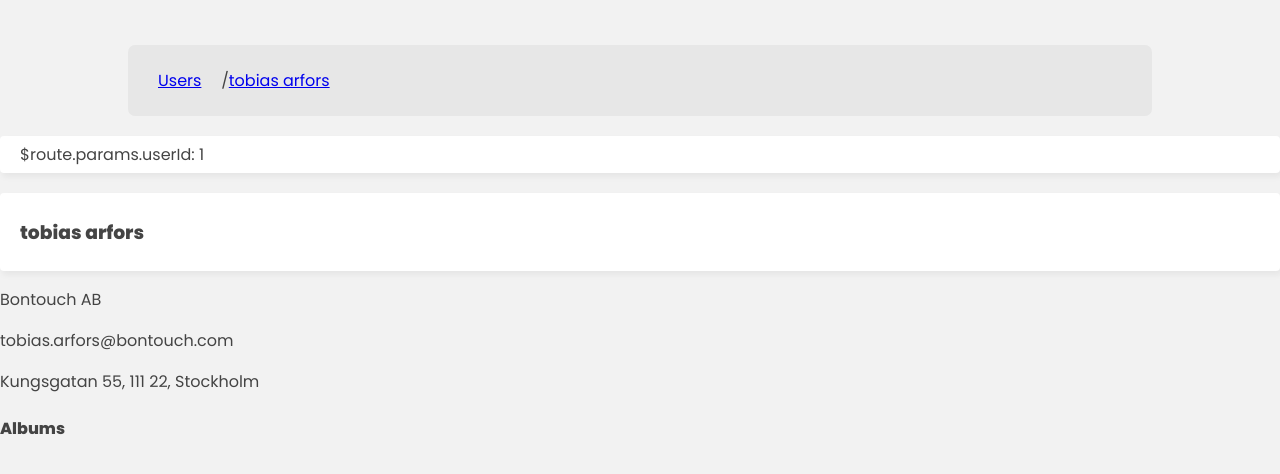
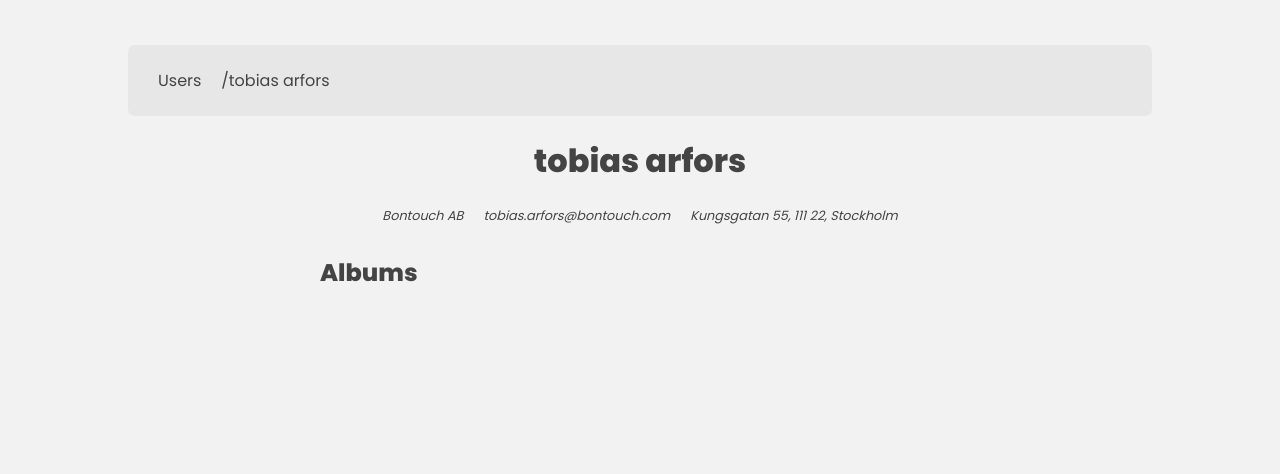
Before and after one commit to axxcident/Bontouch-Case, a Vue app: page /user/1 in a window 1280 px wide. Shown: the top 474 px of the page. Built offline with nearby package versions, Linux system fonts and the light colour scheme.

Commit message:
Allt bra. save innan risk

```diff
--- a/src/assets/main.css
+++ b/src/assets/main.css
@@ -8,6 +8,11 @@ body {
 
 body * {
   font-family: "Poppins";
+}
+
+a {
+  text-decoration: none;
+  color: #444;
 }
 
 .breadcrumb {
@@ -85,6 +90,23 @@ header h2 {
   color: #777;
 }
 
+header .italic-section {
+  display: flex;
+}
+
+header .italic-section p {
+  font-style: italic;
+  font-size: .8rem;
+  margin: auto 10px;
+}
+
+.albums {
+  display: flex;
+  justify-self: flex-start;
+  max-width: 640px;
+  margin: 30px auto 10px;
+}
+
 .photos {
   margin: 2vh 10vw;
   display: grid;
--- a/src/components/AlbumDetails.vue
+++ b/src/components/AlbumDetails.vue
@@ -3,7 +3,6 @@
     <p> {{ title }}</p>
     <button @click="testet(id)">test</button>
     <RouterLink :to="`/user/${$route.params.userId}/albums/${id}`">Länk till rymden</RouterLink>
-    <!-- <RouterLink :to="{ name: 'album', params: { userId: $route.params.userId, albumId: id } }"> album titel </RouterLink> -->
     <p> {{ id }}</p>
   </div>
 </template>
--- a/src/components/UserDetails.vue
+++ b/src/components/UserDetails.vue
@@ -1,13 +1,11 @@
 <template>
   <div class="task">
     <!-- @click="userPage(empl.id)" -->
-    <div class="namninfo">
-      <RouterLink :to="`/user/${empl.id}`">Länk till rymden</RouterLink>
-      <!-- <RouterLink :to="{ name: 'UserView', params: { emplId: empl.id } }">Länk till rymden</RouterLink> -->
+    <RouterLink class="namninfo" :to="`/user/${empl.id}`">
       <h3>{{ empl.namn }}</h3>
       <h4>{{ empl.company }}</h4>
       <h5>{{ empl.namn }}.{{ empl.efter }}{{ empl.email }}</h5>
-    </div>
+    </RouterLink>
     <i class="fa-star" :class="empl.isFav ? 'fa-solid' : 'fa-regular'" @click="EmpStore.ToggleFavEmployee(empl.id)"></i>
   </div>
 </template>
--- a/src/views/UserView.vue
+++ b/src/views/UserView.vue
@@ -1,18 +1,15 @@
 <template>
-  <div class="task">
-    $route.params.userId: {{ $route.params.userId }}
-  </div>
-  <div class="task">
-    <h3>{{ employees[$route.params.userId - 1].namn }} {{ employees[$route.params.userId - 1].efter }}</h3>
-  </div>
-  <div class="italic section">
-    <p>Bontouch AB</p>
-    <p>{{ employees[$route.params.userId - 1].namn }}.{{ employees[$route.params.userId - 1].efter }}{{
-      employees[$route.params.userId - 1].email }}</p>
-    <p>Kungsgatan 55, 111 22, Stockholm</p>
-  </div>
-  <h4>Albums</h4>
-  <div class="albums">
+  <header>
+    <h1>{{ employees[$route.params.userId - 1].namn }} {{ employees[$route.params.userId - 1].efter }}</h1>
+    <div class="italic-section">
+      <p>Bontouch AB</p>
+      <p>{{ employees[$route.params.userId - 1].namn }}.{{ employees[$route.params.userId - 1].efter }}{{
+        employees[$route.params.userId - 1].email }}</p>
+      <p>Kungsgatan 55, 111 22, Stockholm</p>
+    </div>
+  </header>
+  <h2 class="albums">Albums</h2>
+  <div class="task-list">
     <AlbumDetails v-for="(alb, index) in albums" :key="index" :title="alb.title" :id="alb.id" />
   </div>
 </template>
@@ -34,6 +31,3 @@ export default {
   }
 }
 </script>
-
-    <!-- <AlbumDetails v-for="employ in EmpStore.employees" :album="employ.albums[0][0].title" /> -->
-    <!-- :album="EmpStore.employees[Number(id) - 1].albums[0][0].title"/> -->
```
